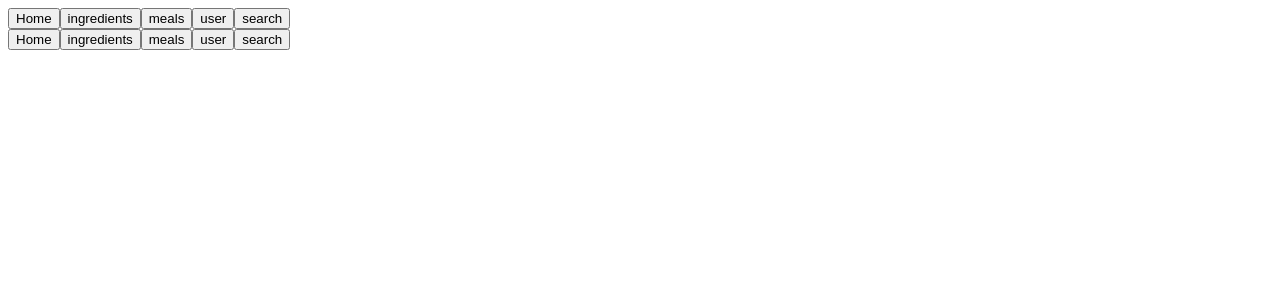
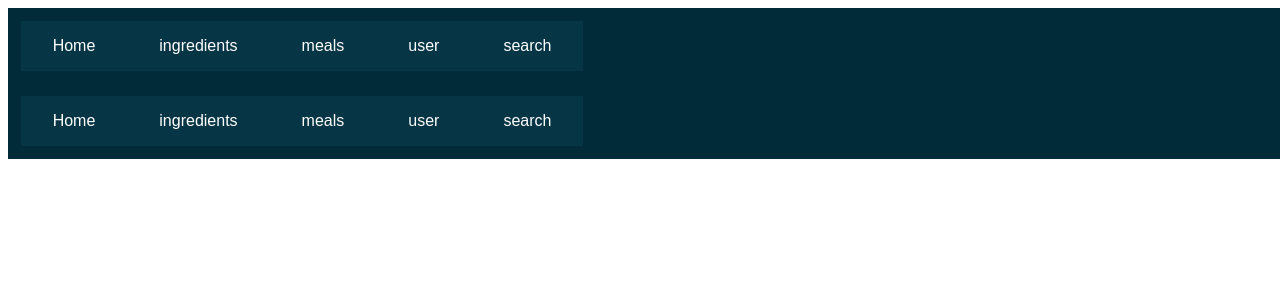
Before and after one commit to Banderas13/koolyhealth, an Angular app: page /navbar in a window 1280 px wide. Shown: the top 300 px of the page. Built offline with nearby package versions, Linux system fonts and the light colour scheme.

Commit message:
navbar css

```diff
--- a/src/app/navbar/navbar.component.css
+++ b/src/app/navbar/navbar.component.css
@@ -0,0 +1,41 @@
+:root {
+    --primary: #022B3A;
+    --secondary: #1F7A8C;
+    --tertiary: #6FABC2;
+    --fourth: #BFDBF7;
+    --textcoloring: #FFFFFF;
+    --secondarytextcolor: #E1E5F2;
+    --titlecolor: #BFDBF7;
+}
+
+body{
+    margin: 0px;
+    background-color: white;
+    height: 200px;
+    position: fixed;
+    width: 100%;
+}
+
+nav{
+    background-color: #022B3A;
+    padding: 1%;
+    width: 100%;
+    margin: 0;
+}
+
+button{
+    color: #FFFFFF;
+    border-radius: 0;
+    padding: 16px 32px;
+    font-size: 16px;
+}
+.button1 {
+    background-color: #063545;
+    color: white;
+    border: 0px solid #022B3A;
+}
+
+.button1:hover {
+    background-color: #022B3A;
+    color: white;
+}
```
